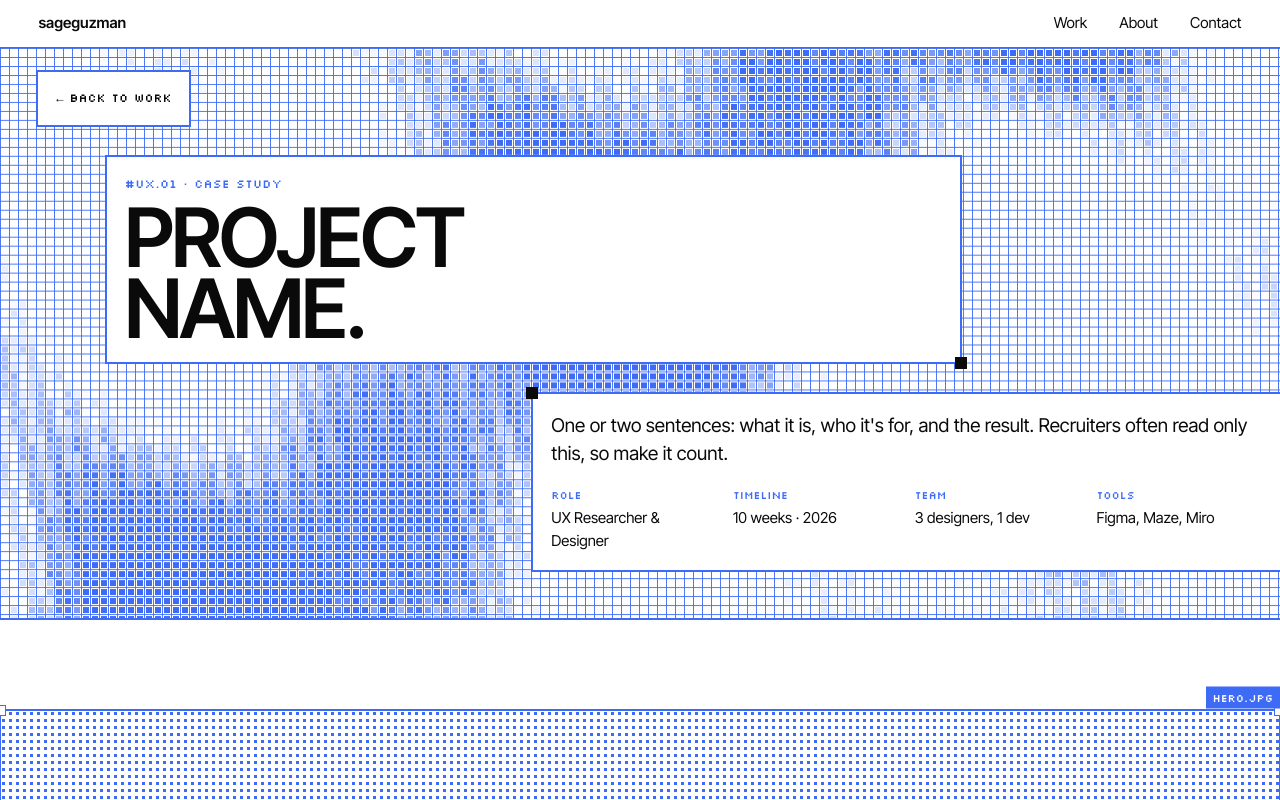
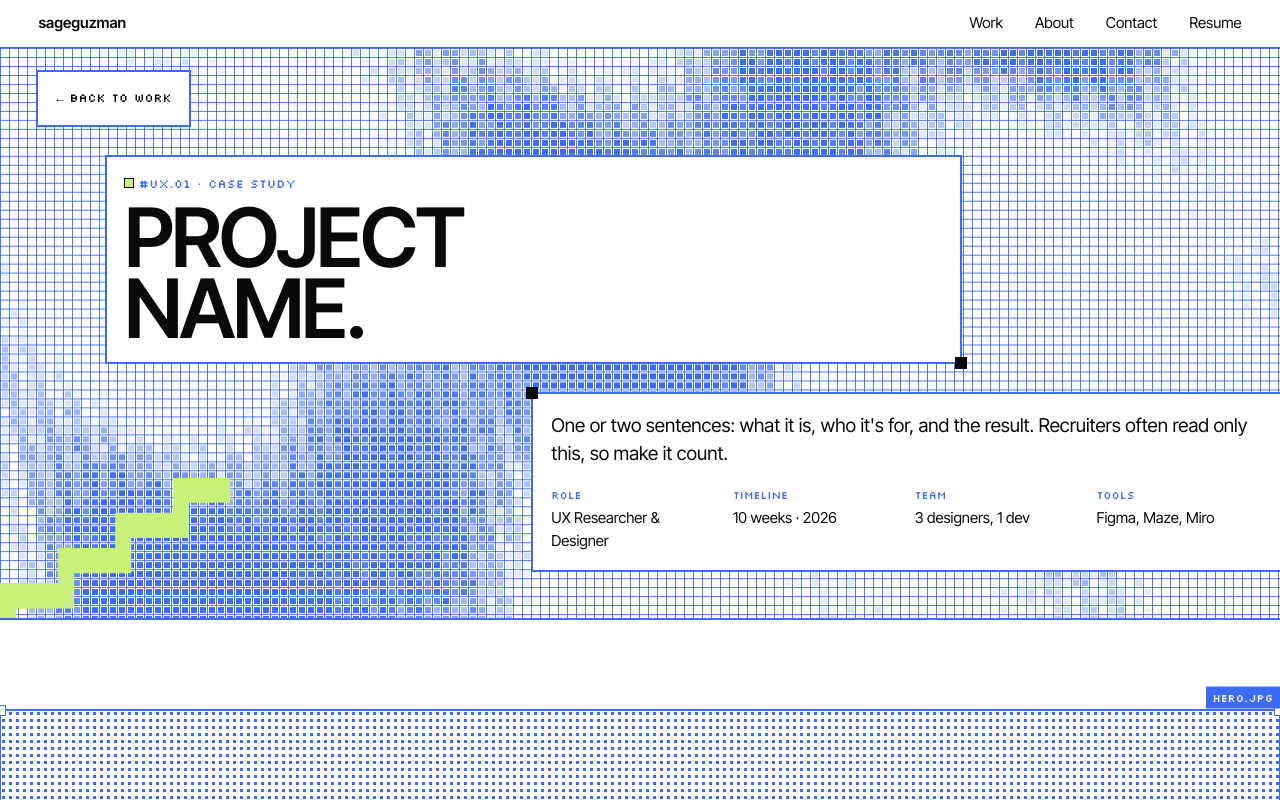
Before and after one commit to morgaansage-hub/morgaansage, a plain HTML site: page projects/case-study.html in a window 1280 px wide. Shown: the top 800 px of the page. Drawn offline with Linux system fonts and the light colour scheme; a web font is replaced by a local one.

Commit message:
Update case-study.html

```diff
--- a/projects/case-study.html
+++ b/projects/case-study.html
@@ -18,14 +18,16 @@
       <a href="../index.html#work">Work</a>
       <a href="../index.html#about">About</a>
       <a href="../index.html#contact">Contact</a>
+      <a href="../resume.html">Resume</a>
     </nav>
   </header>
 
   <main>
     <section class="cs-hero field" data-field>
+      <span class="stairs" aria-hidden="true"></span>
       <a class="block block--back" href="../index.html#work">← BACK TO WORK</a>
       <div class="block block--title corner-br">
-        <p class="pixel" style="margin:0 0 10px">#UX.01 · CASE STUDY</p>
+        <p class="pixel tick" style="margin:0 0 10px">#UX.01 · CASE STUDY</p>
         <h1 class="giant giant--sm">PROJECT<br />NAME.</h1>
       </div>
       <div class="block block--sum corner-tl">
```
